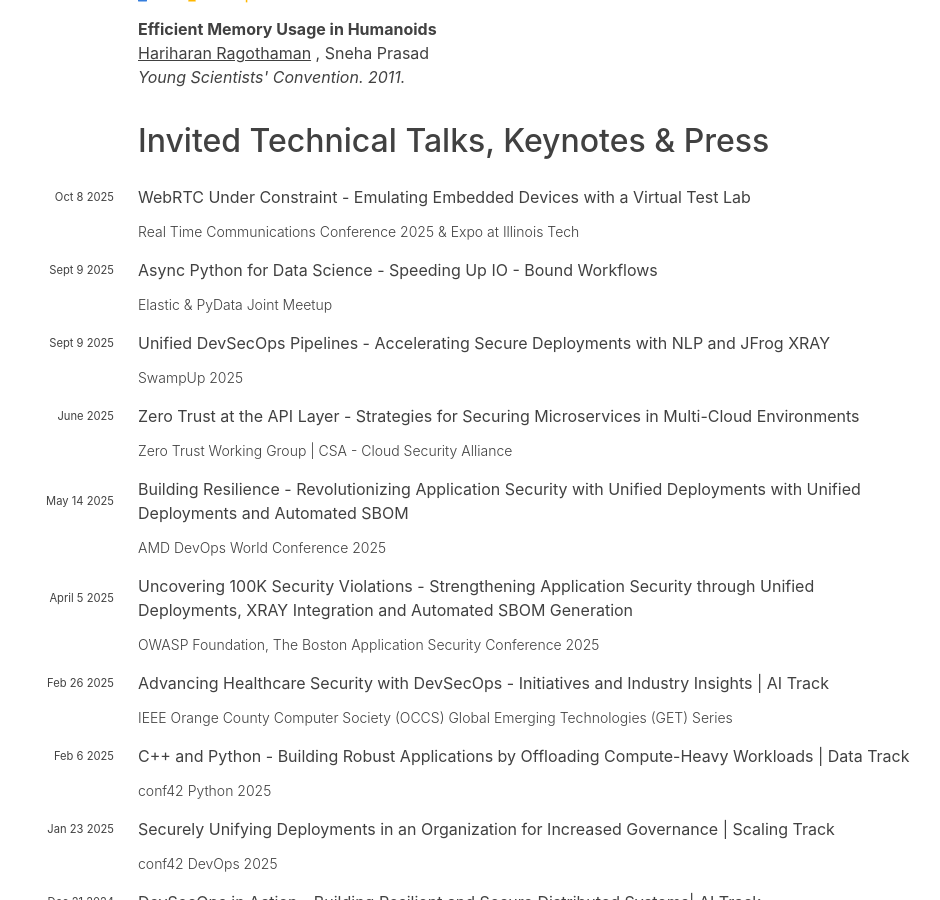
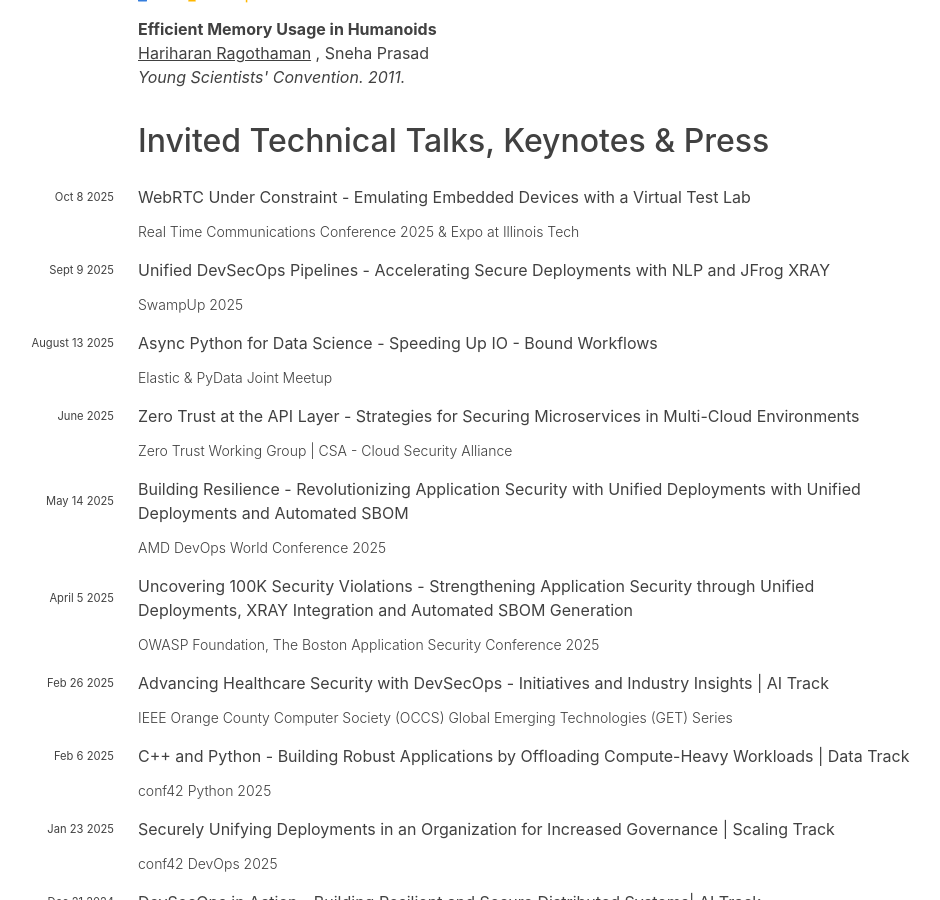
Before and after one commit to hariharanragothaman/hariharanragothaman.github.io, a Jekyll site: the page built from cv.md, in a window 1280 px wide and 900 px high, scrolled down 5057 px. Shown: the whole window, without its empty margins (194-1134 px from the left). Built offline with Jekyll 4.4.1, drawn with Linux system fonts in a browser that asks for light colours; nearby versions of some CDN libraries; some web fonts are replaced.

Commit message:
Polishes and Updates

```diff
--- a/_data/press.yaml
+++ b/_data/press.yaml
@@ -5,19 +5,19 @@
     - url: https://www.rtc-conference.com/2025/
       name: Real Time Communications Conference 2025 & Expo at Illinois Tech
 
-- title: Async Python for Data Science -  Speeding Up IO - Bound Workflows
-  month: Sept 9
-  year: 2025
-  publisher:
-    - url: https://www.meetup.com/elastic-new-york-city-user-group/events/310082602/
-      name: Elastic & PyData Joint Meetup
-
 - title: Unified DevSecOps Pipelines - Accelerating Secure Deployments with NLP and JFrog XRAY
   month: Sept 9
   year: 2025
   publisher:
     - url: https://swampup.jfrog.com/
       name: SwampUp 2025
+
+- title: Async Python for Data Science -  Speeding Up IO - Bound Workflows
+  month: August 13
+  year: 2025
+  publisher:
+    - url: https://www.meetup.com/elastic-new-york-city-user-group/events/310082602/
+      name: Elastic & PyData Joint Meetup
 
 - title: Zero Trust at the API Layer -  Strategies for Securing Microservices in Multi-Cloud Environments
   month: June
```
